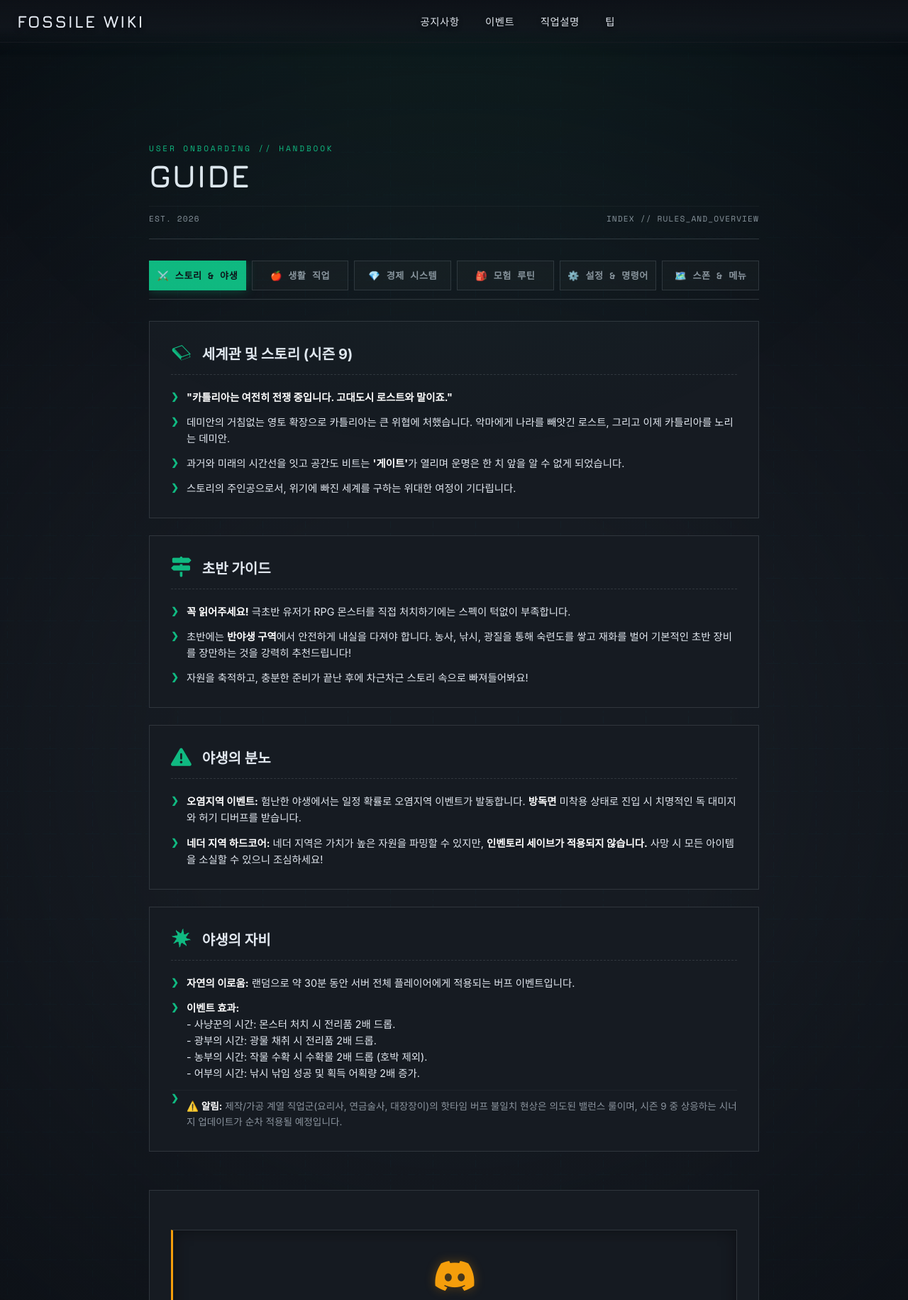
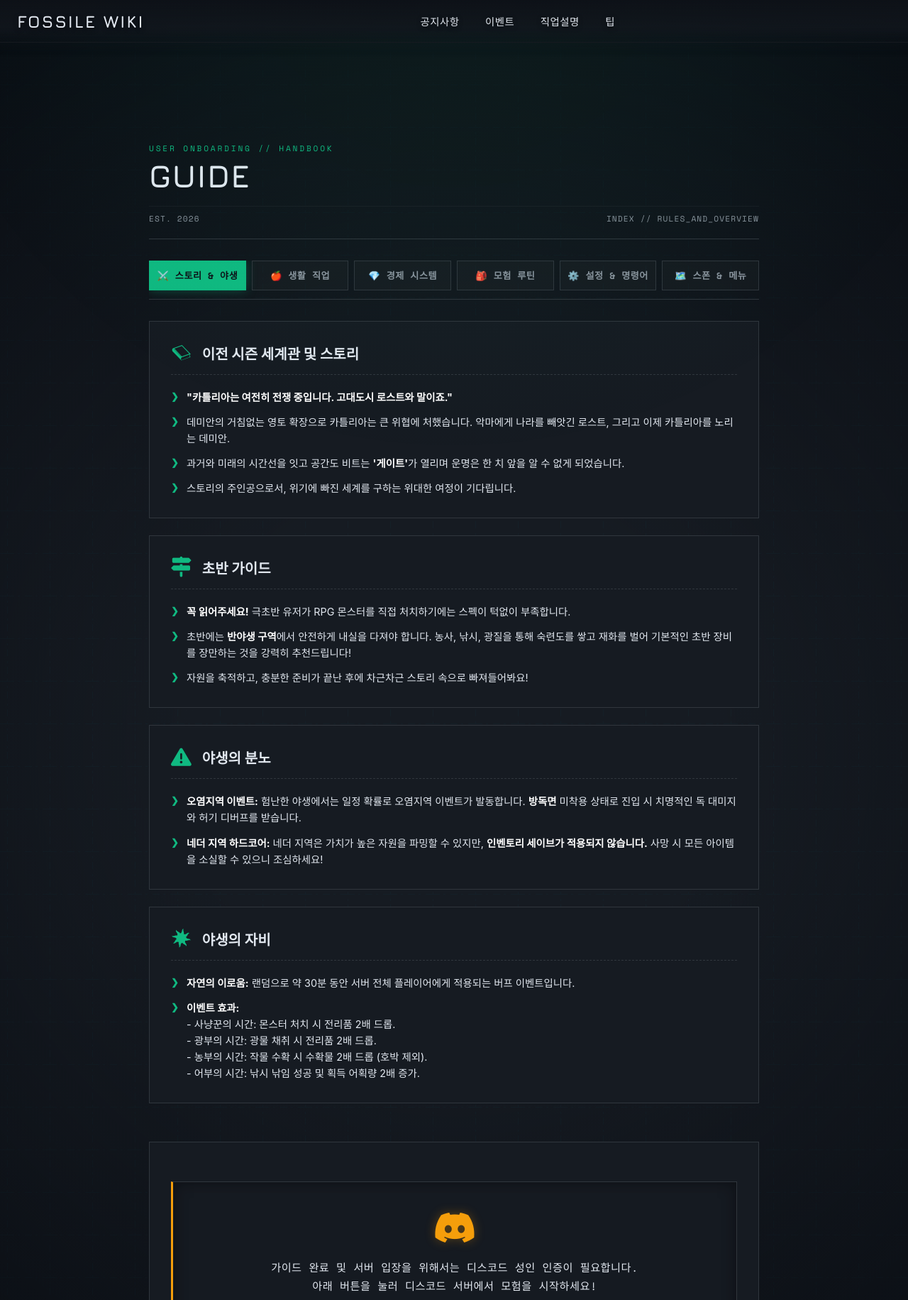
Before and after one commit to mmmphyun/rpg_sync_project, a Python web app: template src/web/templates/guide.html in a window 1280 px wide. Shown: the top 1831 px of the page at 71% size. Run offline with Jinja, Linux system fonts and the light colour scheme; the template is opened without the code that fills it, so the values that code supplies are empty; some web fonts are replaced.

Commit message:
docs(web): 가이드 문구 수정

```diff
--- a/src/web/templates/guide.html
+++ b/src/web/templates/guide.html
@@ -43,7 +43,7 @@
                 <section class="guide-section">
                     <div class="section-header">
                         <i class="ra ra-book"></i>
-                        <h3>세계관 및 스토리 (시즌 9)</h3>
+                        <h3>이전 시즌 세계관 및 스토리</h3>
                     </div>
                     <div class="section-body">
                         <ul>
@@ -98,9 +98,6 @@
                                 <br>- 광부의 시간: 광물 채취 시 전리품 2배 드롭.
                                 <br>- 농부의 시간: 작물 수확 시 수확물 2배 드롭 (호박 제외).
                                 <br>- 어부의 시간: 낚시 낚임 성공 및 획득 어획량 2배 증가.
-                            </li>
-                            <li style="color: var(--text-muted); font-size: 0.85rem; border-top: 1px solid var(--border-faint); padding-top: 12px; margin-top: 12px;">
-                                ⚠️ <strong>알림:</strong> 제작/가공 계열 직업군(요리사, 연금술사, 대장장이)의 핫타임 버프 불일치 현상은 의도된 밸런스 룰이며, 시즌 9 중 상응하는 시너지 업데이트가 순차 적용될 예정입니다.
                             </li>
                         </ul>
                     </div>
```
